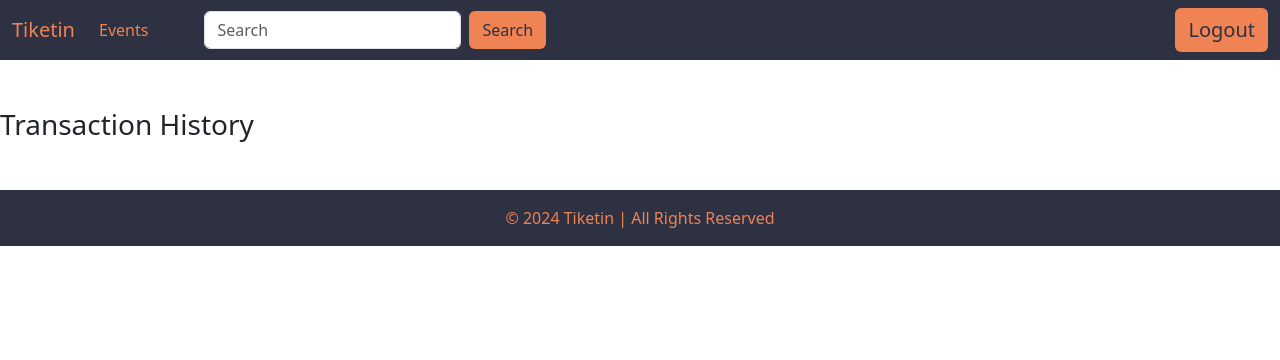
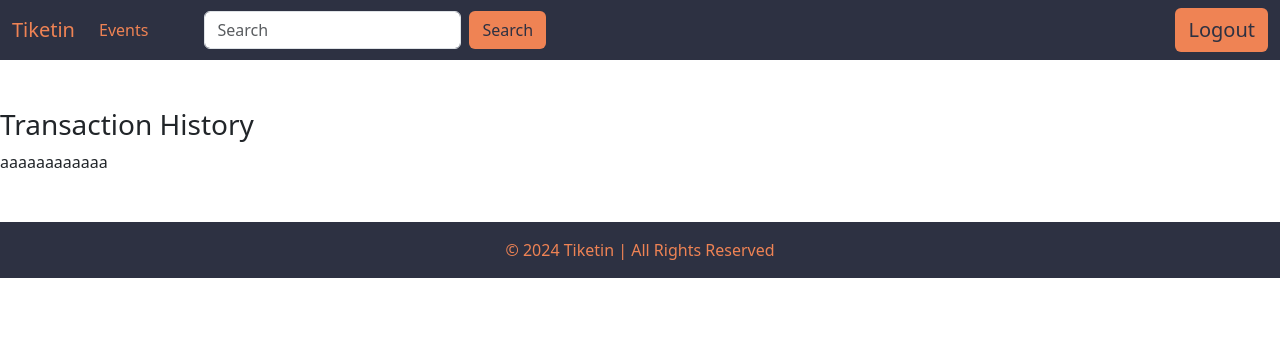
Before and after one commit to Gerzi40/JualanTiket, a Laravel app: page /user/TransactionHistory in a window 1280 px wide. Shown: the top 360 px of the page. Run offline with Laravel 12, Linux system fonts and the light colour scheme; a user stored in the database is signed in; data comes from the database, SQL or seed files in the repository.

Commit message:
Transaction test (#6)

```diff
--- a/resources/views/page/user/transaction.blade.php
+++ b/resources/views/page/user/transaction.blade.php
@@ -2,4 +2,5 @@
 
 @section('content')
     <h3>Transaction History</h3>
+    aaaaaaaaaaaa
 @endsection
```
